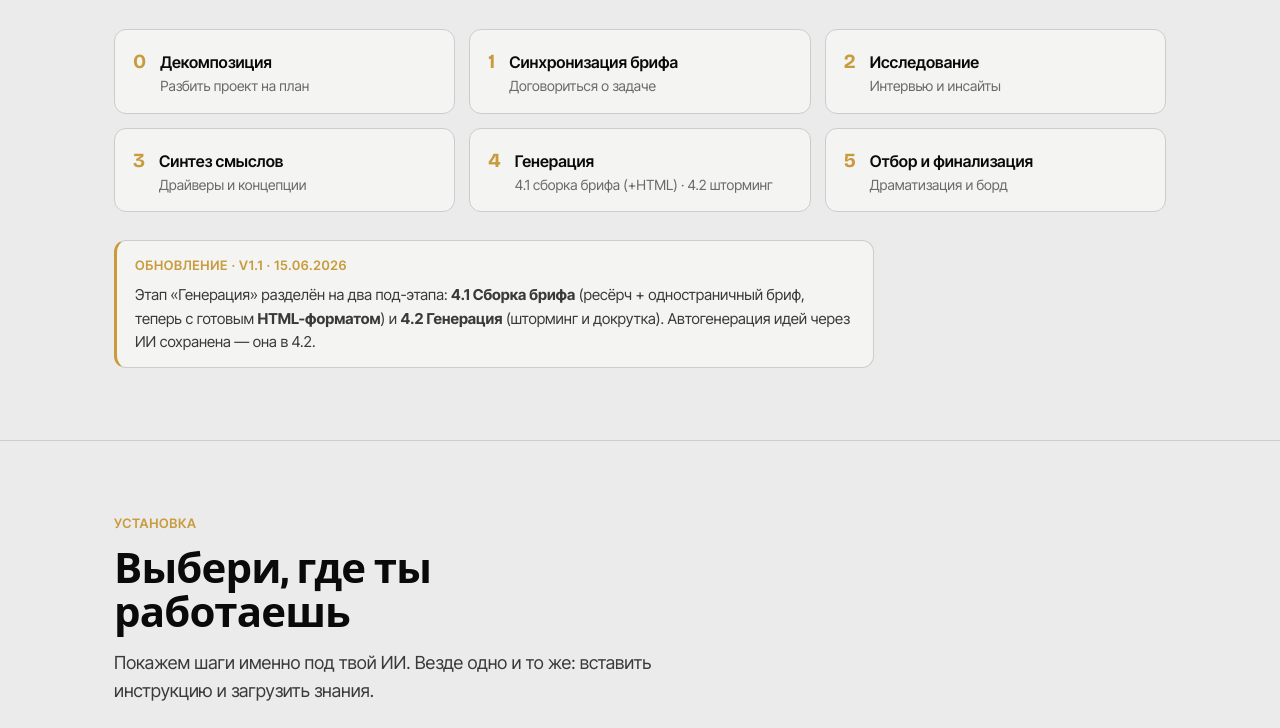
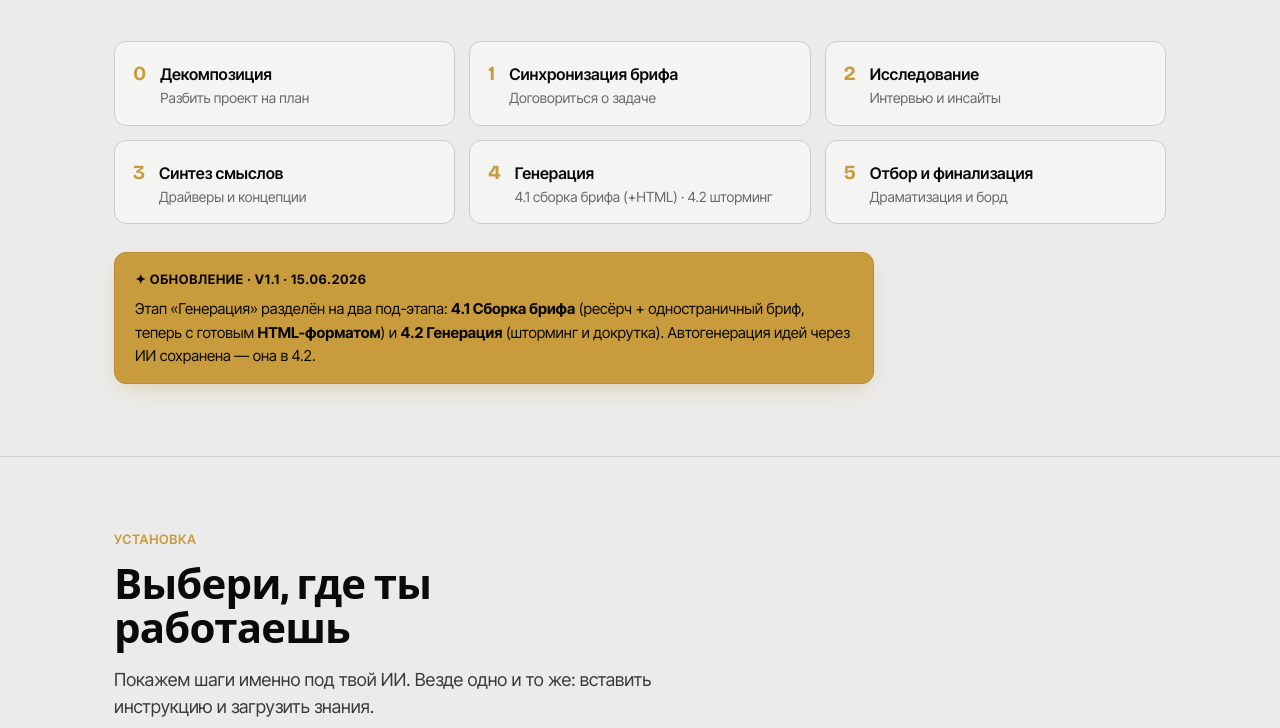
Before and after one commit to x4447zncbp-tech/method-intensive, a plain HTML site: page src/actas/index.html in a window 1280 px wide. Shown: the part 1734-2462 px from the top of the page. Drawn offline with nearby package versions, Linux system fonts and the light colour scheme.

Commit message:
лендинг /actas: золотой блок обновления + значок «новая версия v1.1» на первом экране
Co-Authored-By: Claude Opus 4.8 (1M context) <noreply@anthropic.com>

```diff
--- a/src/actas/index.html
+++ b/src/actas/index.html
@@ -109,6 +109,7 @@ footer a{color:var(--amber);text-decoration:none;font-weight:600}
 <nav><div class="wrap"><div class="logo">Метод<b>·</b>Помощник</div><a href="#get" class="btn btn-amber">Установить</a></div></nav>
 
 <header class="hero"><div class="wrap">
+  <a href="#get" style="display:inline-flex;align-items:center;gap:8px;margin-bottom:20px;padding:8px 16px;background:var(--amber);color:var(--ink);border:1px solid var(--amber-d);border-radius:999px;font-size:13px;font-weight:700;letter-spacing:.02em;text-decoration:none;box-shadow:0 6px 18px -8px rgba(200,155,60,.6)">✦ Новая версия v1.1 — доступна для скачивания →</a>
   <div class="kicker">Продукт Got Added Value</div>
   <h1>Метод Помощник<span class="dot">.</span></h1>
   <p class="lead">Наставник по курсу «Метод» — прямо в твоём ИИ. Напоминает, как устроен курс, ведёт по этапам проекта и сам выдаёт результат.</p>
@@ -141,9 +142,9 @@ footer a{color:var(--amber);text-decoration:none;font-weight:600}
     <div class="stage"><b>4</b><div><p>Генерация</p><p>4.1 сборка брифа (+HTML) · 4.2 шторминг</p></div></div>
     <div class="stage"><b>5</b><div><p>Отбор и финализация</p><p>Драматизация и борд</p></div></div>
   </div>
-  <div style="margin-top:28px;padding:14px 18px;background:var(--card);border:1px solid var(--line);border-left:3px solid var(--amber);border-radius:12px;max-width:760px">
-    <span class="eyebrow" style="margin-bottom:8px;display:block">Обновление · v1.1 · 15.06.2026</span>
-    <p style="font-size:15px;color:var(--ink-soft);margin:0">Этап «Генерация» разделён на два под-этапа: <b>4.1 Сборка брифа</b> (ресёрч + одностраничный бриф, теперь с готовым <b>HTML-форматом</b>) и <b>4.2 Генерация</b> (шторминг и докрутка). Автогенерация идей через ИИ сохранена — она в 4.2.</p>
+  <div style="margin-top:28px;padding:16px 20px;background:var(--amber);border:1px solid var(--amber-d);border-radius:12px;max-width:760px;box-shadow:0 8px 24px -10px rgba(200,155,60,.55)">
+    <span style="display:block;margin-bottom:8px;font-size:13px;font-weight:700;letter-spacing:.05em;text-transform:uppercase;color:var(--ink)">✦ Обновление · v1.1 · 15.06.2026</span>
+    <p style="font-size:15px;color:var(--ink);margin:0">Этап «Генерация» разделён на два под-этапа: <b>4.1 Сборка брифа</b> (ресёрч + одностраничный бриф, теперь с готовым <b>HTML-форматом</b>) и <b>4.2 Генерация</b> (шторминг и докрутка). Автогенерация идей через ИИ сохранена — она в 4.2.</p>
   </div>
 </div></section>
 
```
